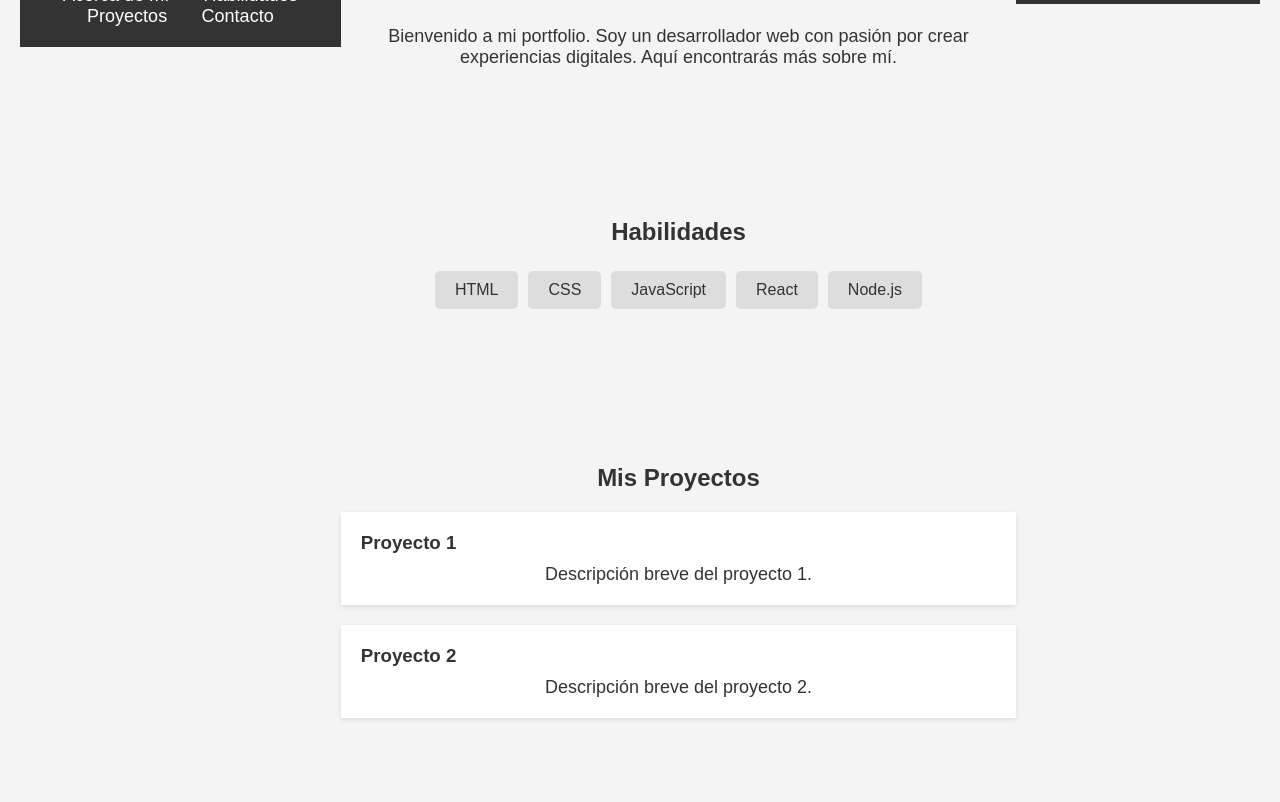
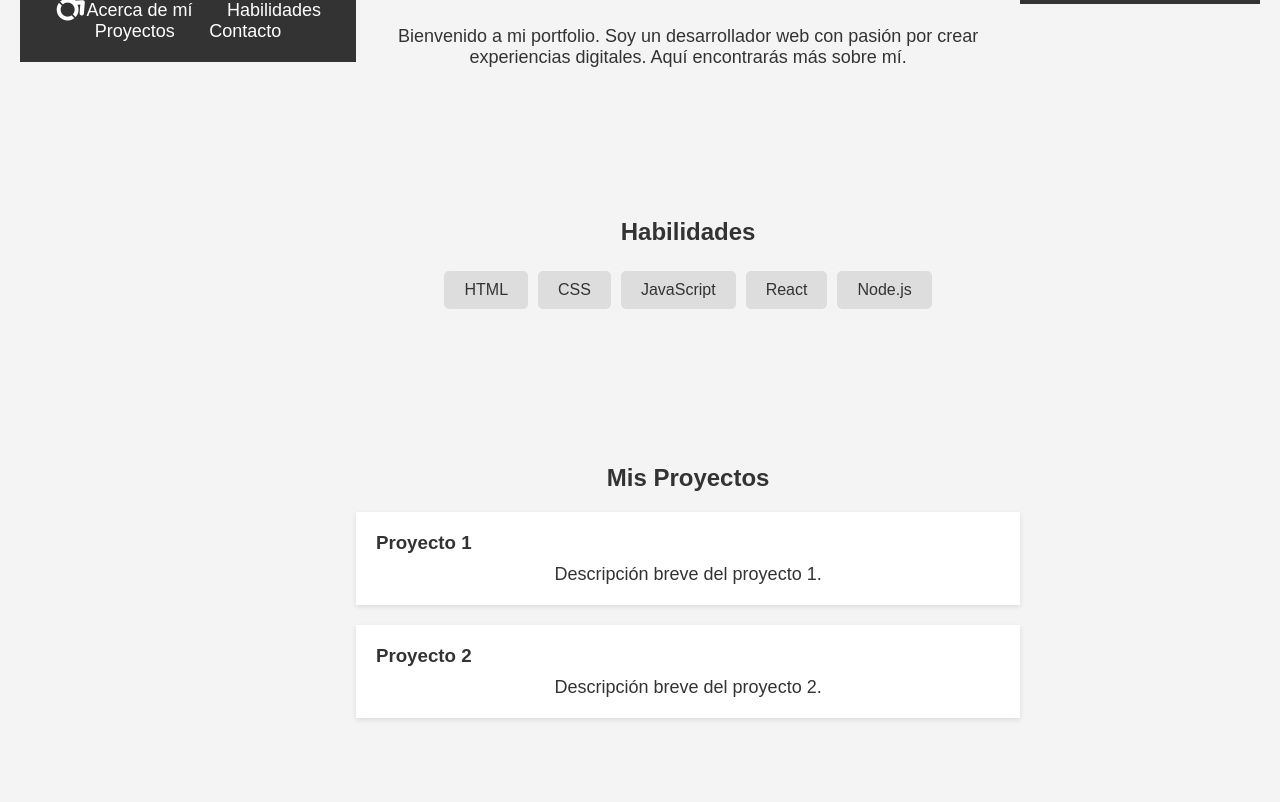
Before and after one commit to Fidelcara/fidelcara.github.io, a plain HTML site: page index.html in a window 1280 px wide. Shown: the part 92-894 px from the top of the page. Drawn offline with Linux system fonts and the light colour scheme.

Commit message:
Update index.html

```diff
--- a/index.html
+++ b/index.html
@@ -5,6 +5,7 @@
     <meta name="viewport" content="width=device-width, initial-scale=1.0">
     <title>Portfolio</title>
     <link rel="stylesheet" href="styles.css">
+    <script src='https://kit.fontawesome.com/a076d05399.js' crossorigin='anonymous'></script>
 </head>
 <body>
     <header>
@@ -12,7 +13,7 @@
             <h1>Mi Nombre</h1>
             <nav>
                 <ul>
-                    <li><a href="#about">Acerca de mí</a></li>
+                    <li><a href="#about"><i class='fab fa-accessible-icon' style='font-size:36px'></i>Acerca de mí</a></li>
                     <li><a href="#skills">Habilidades</a></li>
                     <li><a href="#projects">Proyectos</a></li>
                     <li><a href="#contact">Contacto</a></li>
```
